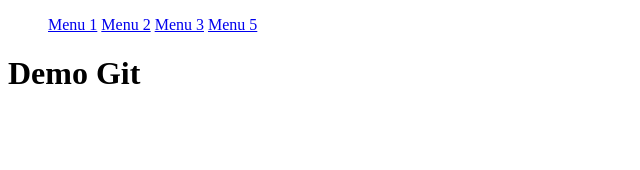
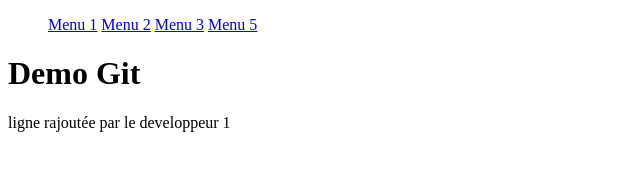
Before and after one commit to LiliaD90/projet1bis, a plain HTML site: page index.html in a window 1280 px wide. Shown: the whole page, without its empty margins (0-640 px from the left). Drawn offline with Linux system fonts and the light colour scheme.

Commit message:
ajoutée une section

```diff
--- a/index.html
+++ b/index.html
@@ -24,5 +24,8 @@
         </nav>
     </header>
     <h1>Demo Git</h1>
+    <sectio>
+        ligne rajoutée par le developpeur 1
+    </sectio>
 </body>
 </html>
```
